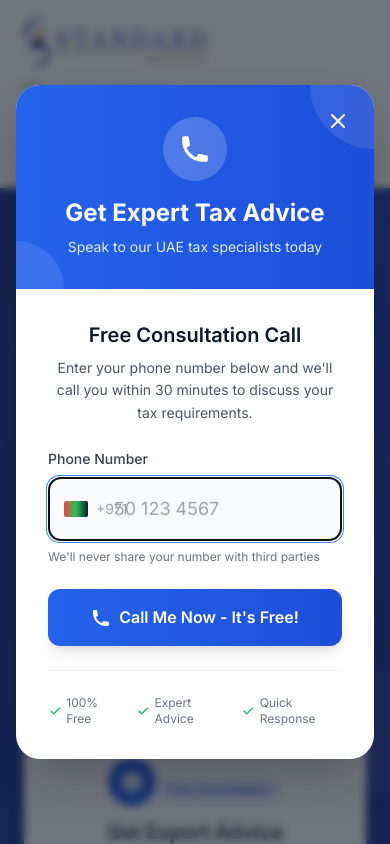
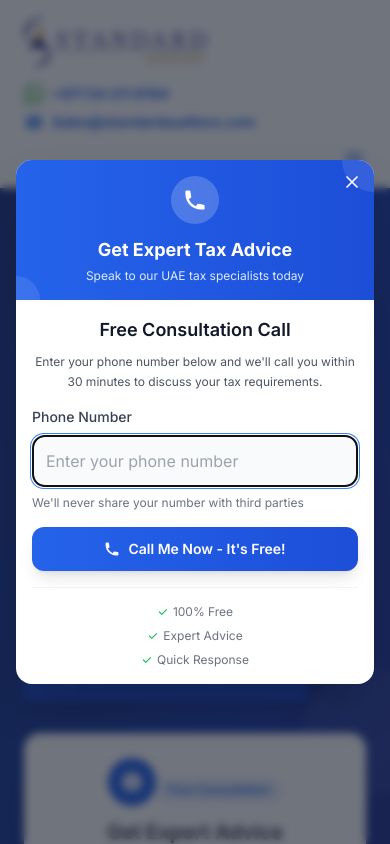
Before and after one commit to AkshayKeerti/StandardAuditingLP, a React (Create React App) app: page / in a window 390 px wide. Both pictures are taken after a click on the button "Speak to a Tax Specialist". Shown: the top 844 px of the page. Built offline with nearby package versions, Linux system fonts and the light colour scheme.

Commit message:
Improve ContactPopup mobile responsiveness and remove +971 prefix

```diff
--- a/src/components/ContactPopup.js
+++ b/src/components/ContactPopup.js
@@ -21,59 +21,55 @@ const ContactPopup = ({ isOpen, onClose, onSubmit }) => {
   if (!isOpen) return null;
 
   return (
-    <div className="fixed inset-0 bg-black/60 backdrop-blur-sm flex items-center justify-center z-50 p-4">
-      <div className="bg-white rounded-3xl shadow-2xl max-w-md w-full transform transition-all duration-300 scale-100">
+    <div className="fixed inset-0 bg-black/60 backdrop-blur-sm flex items-center justify-center z-50 p-2 sm:p-4">
+      <div className="bg-white rounded-2xl sm:rounded-3xl shadow-2xl w-full max-w-sm sm:max-w-md transform transition-all duration-300 scale-100 mx-2">
         {/* Header with gradient background */}
-        <div className="bg-gradient-to-r from-blue-600 to-blue-700 rounded-t-3xl p-8 text-center relative overflow-hidden">
+        <div className="bg-gradient-to-r from-blue-600 to-blue-700 rounded-t-2xl sm:rounded-t-3xl p-4 sm:p-8 text-center relative overflow-hidden">
           {/* Background pattern */}
           <div className="absolute inset-0 opacity-10">
-            <div className="absolute top-0 right-0 w-32 h-32 bg-white rounded-full transform translate-x-16 -translate-y-16"></div>
-            <div className="absolute bottom-0 left-0 w-24 h-24 bg-white rounded-full transform -translate-x-12 translate-y-12"></div>
+            <div className="absolute top-0 right-0 w-16 h-16 sm:w-32 sm:h-32 bg-white rounded-full transform translate-x-8 -translate-y-8 sm:translate-x-16 sm:-translate-y-16"></div>
+            <div className="absolute bottom-0 left-0 w-12 h-12 sm:w-24 sm:h-24 bg-white rounded-full transform -translate-x-6 translate-y-6 sm:-translate-x-12 sm:translate-y-12"></div>
           </div>
 
           {/* Icon */}
-          <div className="relative z-10 inline-flex items-center justify-center w-16 h-16 bg-white/20 backdrop-blur-sm rounded-full mb-4">
-            <svg className="w-8 h-8 text-white" fill="currentColor" viewBox="0 0 20 20">
+          <div className="relative z-10 inline-flex items-center justify-center w-12 h-12 sm:w-16 sm:h-16 bg-white/20 backdrop-blur-sm rounded-full mb-3 sm:mb-4">
+            <svg className="w-6 h-6 sm:w-8 sm:h-8 text-white" fill="currentColor" viewBox="0 0 20 20">
               <path d="M2 3a1 1 0 011-1h2.153a1 1 0 01.986.836l.74 4.435a1 1 0 01-.54 1.06l-1.548.773a11.037 11.037 0 006.105 6.105l.774-1.548a1 1 0 011.059-.54l4.435.74a1 1 0 01.836.986V17a1 1 0 01-1 1h-2C7.82 18 2 12.18 2 5V3z" />
             </svg>
           </div>
 
           {/* Title */}
-          <h3 className="text-2xl font-bold text-white mb-2 relative z-10">
+          <h3 className="text-lg sm:text-2xl font-bold text-white mb-1 sm:mb-2 relative z-10">
             Get Expert Tax Advice
           </h3>
-          <p className="text-blue-100 text-sm relative z-10">
+          <p className="text-blue-100 text-xs sm:text-sm relative z-10">
             Speak to our UAE tax specialists today
           </p>
         </div>
 
         {/* Content */}
-        <div className="p-8">
-          <div className="text-center mb-6">
-            <h4 className="text-xl font-semibold text-gray-900 mb-2">
+        <div className="p-4 sm:p-8">
+          <div className="text-center mb-4 sm:mb-6">
+            <h4 className="text-lg sm:text-xl font-semibold text-gray-900 mb-2">
               Free Consultation Call
             </h4>
-            <p className="text-gray-600 text-sm leading-relaxed">
+            <p className="text-gray-600 text-xs sm:text-sm leading-relaxed">
               Enter your phone number below and we'll call you within 30 minutes to discuss your tax requirements.
             </p>
           </div>
 
-          <form onSubmit={handleSubmit} className="space-y-6">
+          <form onSubmit={handleSubmit} className="space-y-4 sm:space-y-6">
             <div>
               <label className="block text-sm font-medium text-gray-700 mb-2">
                 Phone Number
               </label>
               <div className="relative">
-                <div className="absolute left-4 top-1/2 transform -translate-y-1/2 flex items-center space-x-2">
-                  <div className="w-6 h-4 bg-gradient-to-r from-red-500 via-green-500 to-black rounded-sm"></div>
-                  <span className="text-gray-400 text-sm">+971</span>
-                </div>
                 <input
                   type="tel"
                   value={phoneNumber}
                   onChange={(e) => setPhoneNumber(e.target.value)}
-                  placeholder="50 123 4567"
-                  className="w-full pl-16 pr-4 py-4 border-2 border-gray-200 rounded-xl focus:ring-2 focus:ring-blue-500 focus:border-blue-500 text-lg transition-all duration-300 bg-gray-50 hover:bg-white"
+                  placeholder="Enter your phone number"
+                  className="w-full px-3 sm:px-4 py-3 sm:py-4 border-2 border-gray-200 rounded-xl focus:ring-2 focus:ring-blue-500 focus:border-blue-500 text-base sm:text-lg transition-all duration-300 bg-gray-50 hover:bg-white"
                   required
                   autoFocus
                 />
@@ -86,11 +82,11 @@ const ContactPopup = ({ isOpen, onClose, onSubmit }) => {
             <button
               type="submit"
               disabled={isSubmitting}
-              className="w-full bg-gradient-to-r from-blue-600 to-blue-700 hover:from-blue-700 hover:to-blue-800 text-white font-semibold py-4 px-6 rounded-xl transition-all duration-300 transform hover:scale-105 shadow-lg disabled:opacity-50 disabled:cursor-not-allowed flex items-center justify-center space-x-2"
+              className="w-full bg-gradient-to-r from-blue-600 to-blue-700 hover:from-blue-700 hover:to-blue-800 text-white font-semibold py-3 sm:py-4 px-4 sm:px-6 rounded-xl transition-all duration-300 transform hover:scale-105 shadow-lg disabled:opacity-50 disabled:cursor-not-allowed flex items-center justify-center space-x-2 text-sm sm:text-base"
             >
               {isSubmitting ? (
                 <>
-                  <svg className="animate-spin -ml-1 mr-3 h-5 w-5 text-white" xmlns="http://www.w3.org/2000/svg" fill="none" viewBox="0 0 24 24">
+                  <svg className="animate-spin -ml-1 mr-2 sm:mr-3 h-4 w-4 sm:h-5 sm:w-5 text-white" xmlns="http://www.w3.org/2000/svg" fill="none" viewBox="0 0 24 24">
                     <circle className="opacity-25" cx="12" cy="12" r="10" stroke="currentColor" strokeWidth="4"></circle>
                     <path className="opacity-75" fill="currentColor" d="M4 12a8 8 0 018-8V0C5.373 0 0 5.373 0 12h4zm2 5.291A7.962 7.962 0 014 12H0c0 3.042 1.135 5.824 3 7.938l3-2.647z"></path>
                   </svg>
@@ -98,7 +94,7 @@ const ContactPopup = ({ isOpen, onClose, onSubmit }) => {
                 </>
               ) : (
                 <>
-                  <svg className="w-5 h-5" fill="currentColor" viewBox="0 0 20 20">
+                  <svg className="w-4 h-4 sm:w-5 sm:h-5" fill="currentColor" viewBox="0 0 20 20">
                     <path d="M2 3a1 1 0 011-1h2.153a1 1 0 01.986.836l.74 4.435a1 1 0 01-.54 1.06l-1.548.773a11.037 11.037 0 006.105 6.105l.774-1.548a1 1 0 011.059-.54l4.435.74a1 1 0 01.836.986V17a1 1 0 01-1 1h-2C7.82 18 2 12.18 2 5V3z" />
                   </svg>
                   <span>Call Me Now - It's Free!</span>
@@ -108,22 +104,22 @@ const ContactPopup = ({ isOpen, onClose, onSubmit }) => {
           </form>
 
           {/* Trust indicators */}
-          <div className="mt-6 pt-6 border-t border-gray-100">
-            <div className="flex items-center justify-center space-x-4 text-xs text-gray-500">
+          <div className="mt-4 sm:mt-6 pt-4 sm:pt-6 border-t border-gray-100">
+            <div className="flex flex-col sm:flex-row items-center justify-center space-y-2 sm:space-y-0 sm:space-x-4 text-xs text-gray-500">
               <div className="flex items-center space-x-1">
-                <svg className="w-4 h-4 text-green-500" fill="currentColor" viewBox="0 0 20 20">
+                <svg className="w-3 h-3 sm:w-4 sm:h-4 text-green-500" fill="currentColor" viewBox="0 0 20 20">
                   <path fillRule="evenodd" d="M16.707 5.293a1 1 0 010 1.414l-8 8a1 1 0 01-1.414 0l-4-4a1 1 0 011.414-1.414L8 12.586l7.293-7.293a1 1 0 011.414 0z" clipRule="evenodd" />
                 </svg>
                 <span>100% Free</span>
               </div>
               <div className="flex items-center space-x-1">
-                <svg className="w-4 h-4 text-green-500" fill="currentColor" viewBox="0 0 20 20">
+                <svg className="w-3 h-3 sm:w-4 sm:h-4 text-green-500" fill="currentColor" viewBox="0 0 20 20">
                   <path fillRule="evenodd" d="M16.707 5.293a1 1 0 010 1.414l-8 8a1 1 0 01-1.414 0l-4-4a1 1 0 011.414-1.414L8 12.586l7.293-7.293a1 1 0 011.414 0z" clipRule="evenodd" />
                 </svg>
                 <span>Expert Advice</span>
               </div>
               <div className="flex items-center space-x-1">
-                <svg className="w-4 h-4 text-green-500" fill="currentColor" viewBox="0 0 20 20">
+                <svg className="w-3 h-3 sm:w-4 sm:h-4 text-green-500" fill="currentColor" viewBox="0 0 20 20">
                   <path fillRule="evenodd" d="M16.707 5.293a1 1 0 010 1.414l-8 8a1 1 0 01-1.414 0l-4-4a1 1 0 011.414-1.414L8 12.586l7.293-7.293a1 1 0 011.414 0z" clipRule="evenodd" />
                 </svg>
                 <span>Quick Response</span>
@@ -135,9 +131,9 @@ const ContactPopup = ({ isOpen, onClose, onSubmit }) => {
         {/* Close button */}
         <button
           onClick={onClose}
-          className="absolute top-4 right-4 text-white hover:text-gray-200 transition-colors duration-200 p-2"
+          className="absolute top-2 right-2 sm:top-4 sm:right-4 text-white hover:text-gray-200 transition-colors duration-200 p-1 sm:p-2"
         >
-          <svg className="w-6 h-6" fill="none" stroke="currentColor" viewBox="0 0 24 24">
+          <svg className="w-5 h-5 sm:w-6 sm:h-6" fill="none" stroke="currentColor" viewBox="0 0 24 24">
             <path strokeLinecap="round" strokeLinejoin="round" strokeWidth={2} d="M6 18L18 6M6 6l12 12" />
           </svg>
         </button>
```
